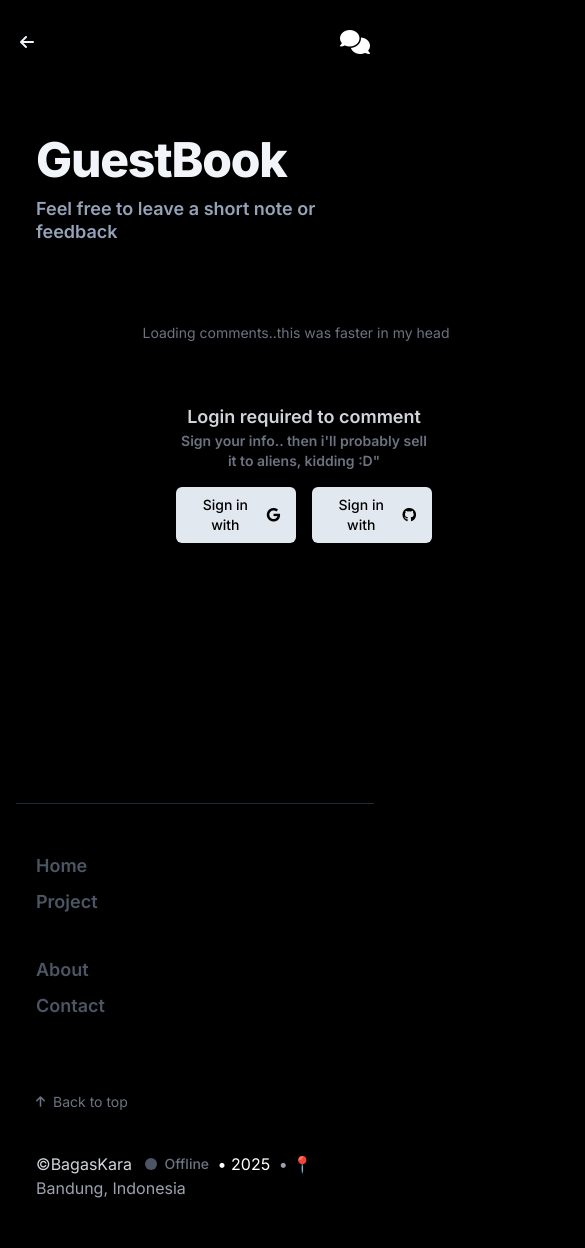
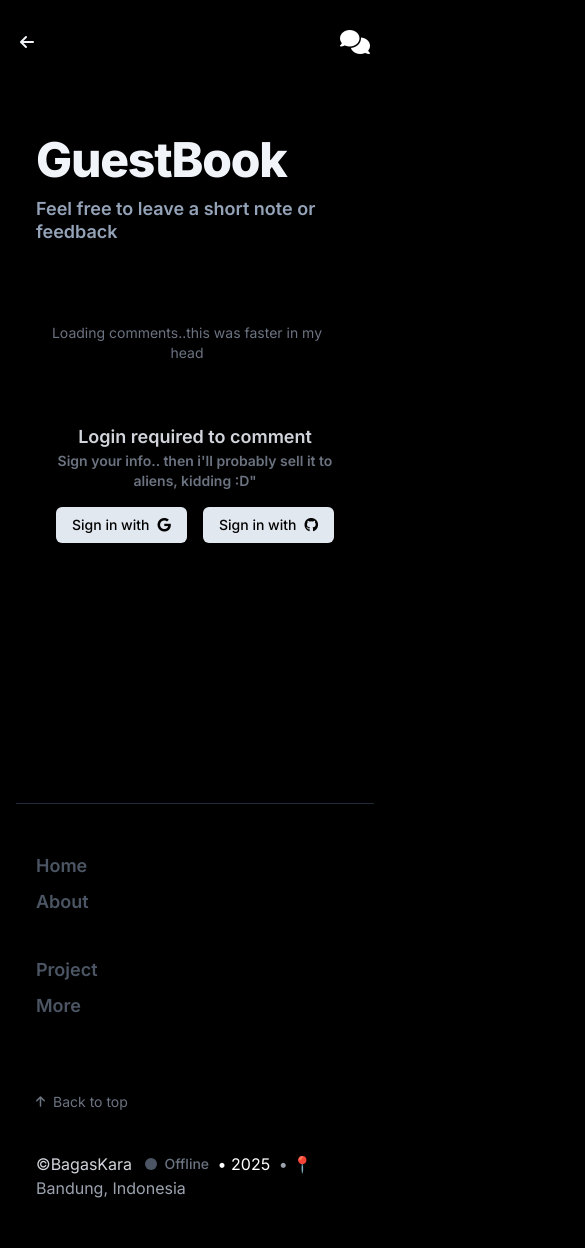
Before and after one commit to bagasbintang/bagasbintang.github.io, a website: page Guestbook.html in a window 390 px wide. Shown: the whole page, 585 px wide, since content can reach past the window. Drawn offline with Linux system fonts and the light colour scheme; no server answers.

Commit message:
update guestbook 2 and project

```diff
--- a/Guestbook.html
+++ b/Guestbook.html
@@ -61,13 +61,13 @@
 
 
   <!-- COMMENT SECTION -->
-  <section class="max-w-[1000px] mx-auto px-5 lg:px-0 py-20 font-inter">
+  <section class="max-w-[900px] mx-auto px-5 lg:px-0 py-20 font-inter">
 
     <!-- COMMENTS LIST -->
     <div id="comments" class="space-y-0 mb-10 max-h-[60vh] lg:mx-auto lg:max-h-[950px] overflow-y-auto pr-4 w-full scroll-smooth bg-black"></div>
 
     <!-- LOGIN NOTICE -->
-    <div id="loginNotice" class=" py-5 bg-black border-none rounded-md px-[120px] mx-5">
+    <div id="loginNotice" class="py-5 bg-black border-none rounded-md mx-5">
       <h1 class="text-lg font-semibold text-center text-gray-300 mb-4">
         Login required to comment
         <p class="text-sm font-semibold text-gray-500">Sign your info.. then i'll probably sell it to aliens, kidding :D"</p>
@@ -120,12 +120,12 @@
       <div class="flex flex-col sm:flex-row gap-10 text-lg font-inter">
         <div>
           <a class="block text-gray-600 font-semibold hover:text-white" href="index.html">Home</a>
-          <a class="block text-gray-600 font-semibold hover:text-white mt-2" href="project.html">Project</a>
+          <a class="block text-gray-600 font-semibold hover:text-white mt-2" href="about.html">About</a>
         </div>
 
         <div>
-          <a class="block text-gray-600 font-semibold hover:text-white" href="about.html">About</a>
-          <a class="block text-gray-600 font-semibold hover:text-white mt-2" href="about.html#contact">Contact</a>
+          <a class="block text-gray-600 font-semibold hover:text-white" href="project.html">Project</a>
+          <a class="block text-gray-600 font-semibold hover:text-white mt-2" href="more.html">More</a>
         </div>
       </div>
 
@@ -339,7 +339,7 @@ function formatMessage(text) {
   ${isAdmin ? '<span class="text-[15px] px-1 py-0 text-indigo-500 font-semibold bg-gray-900 h-6 rounded-full">Contributor</span>' : ""}
   ${time ? `<span class="text-[13px] py-1 text-gray-500">${time}</span>` : ""}
 </div>
-              <p class="inline-block text-sm sm:max-w-full lg:max-w-[100%] rounded-lg rounded-tl-none
+              <p class="inline-block text-sm sm:max-w-[100%] lg:max-w-[100%] rounded-lg rounded-tl-none
                px-3 py-2.5 bg-gray-800 text-left break-words whitespace-pre-wrap leading-snug">${formatMessage(c.message)}</p>
             </div>
           </div>
```
Also changed, not shown: about.html (+1 -1 lines), index.html (+1 -1 lines), project.html (+3 -3 lines), dist/output.css.
